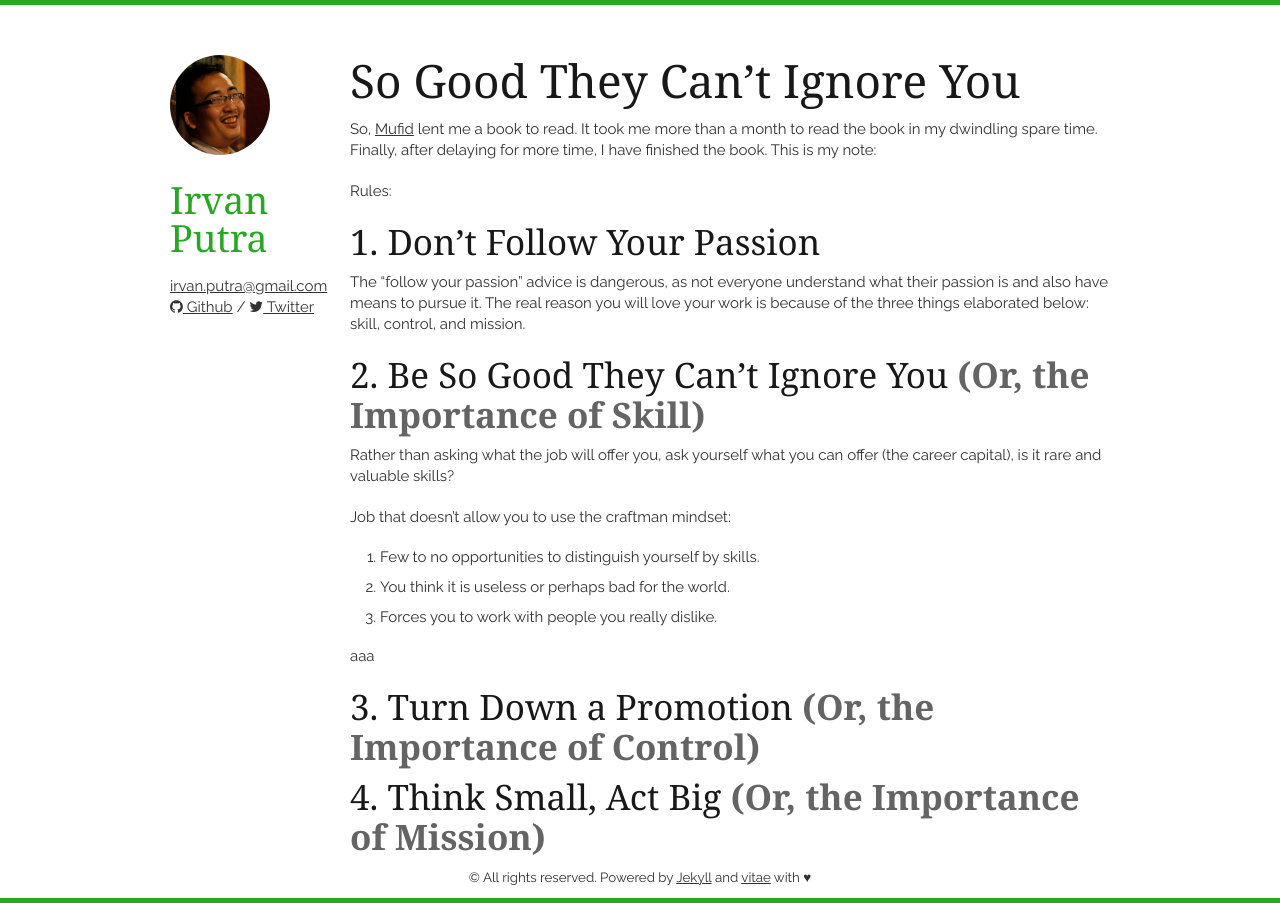
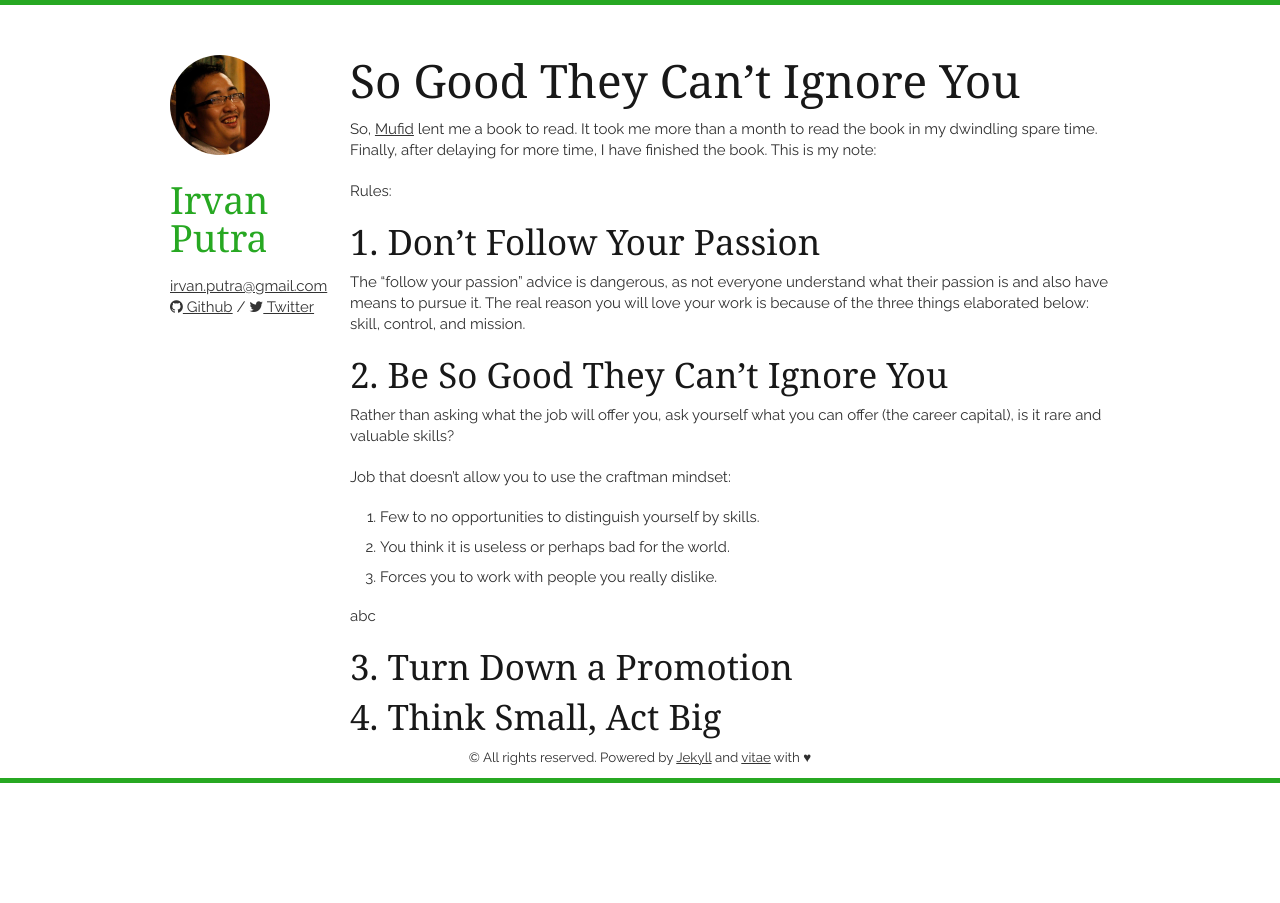
Before and after one commit to irvansemestanya/vandeput.github.io, a Jekyll site: the page built from so-good.md, in a window 1280 px wide. Built offline with Jekyll 4.4.1, drawn with Linux system fonts in a browser that asks for light colours; nearby versions of some CDN libraries.

Commit message:
Update so-good.md

```diff
--- a/so-good.md
+++ b/so-good.md
@@ -13,17 +13,18 @@ Rules:
 
 The "follow your passion" advice is dangerous, as not everyone understand what their passion is and also have means to pursue it. The real reason you will love your work is because of the three things elaborated below: skill, control, and mission.
 
-## 2. Be So Good They Can't Ignore You _(Or, the Importance of Skill)_
+## 2. Be So Good They Can't Ignore You
 
 Rather than asking what the job will offer you, ask yourself what you can offer (the career capital), is it rare and valuable skills?
 
 Job that doesn't allow you to use the craftman mindset:
+
 1. Few to no opportunities to distinguish yourself by skills.
 2. You think it is useless or perhaps bad for the world.
 3. Forces you to work with people you really dislike.
 
-aaa
+abc
 
-## 3. Turn Down a Promotion _(Or, the Importance of Control)_
+## 3. Turn Down a Promotion
 
-## 4. Think Small, Act Big _(Or, the Importance of Mission)_
+## 4. Think Small, Act Big
```
